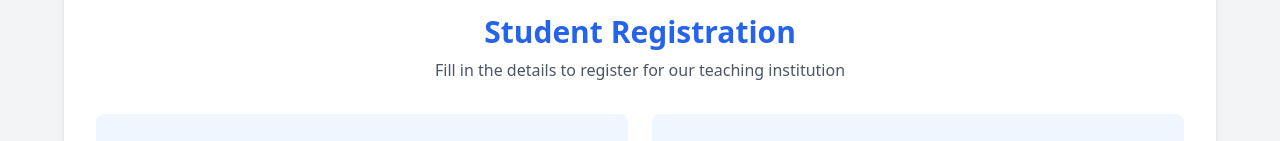
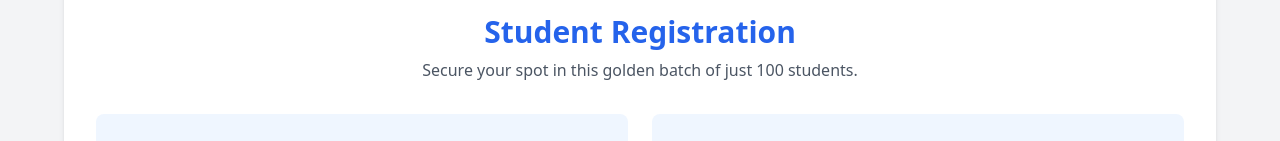
Before and after one commit to madara1396/Xcelera, a React (Vite) app: page / in a window 1280 px wide. Shown: the part 194-335 px from the top of the page. Built offline with nearby package versions, Linux system fonts and the light colour scheme; no server answers.

Commit message:
Update App.tsx

```diff
--- a/src/App.tsx
+++ b/src/App.tsx
@@ -50,7 +50,7 @@ function App() {
               />
             </div>
             <h1 className="text-3xl font-bold text-blue-600 mb-2">Student Registration</h1>
-            <p className="text-gray-600">Fill in the details to register for our teaching institution</p>
+            <p className="text-gray-600">Secure your spot in this golden batch of just 100 students.</p>
           </div>
 
           {/* Form */}
```
